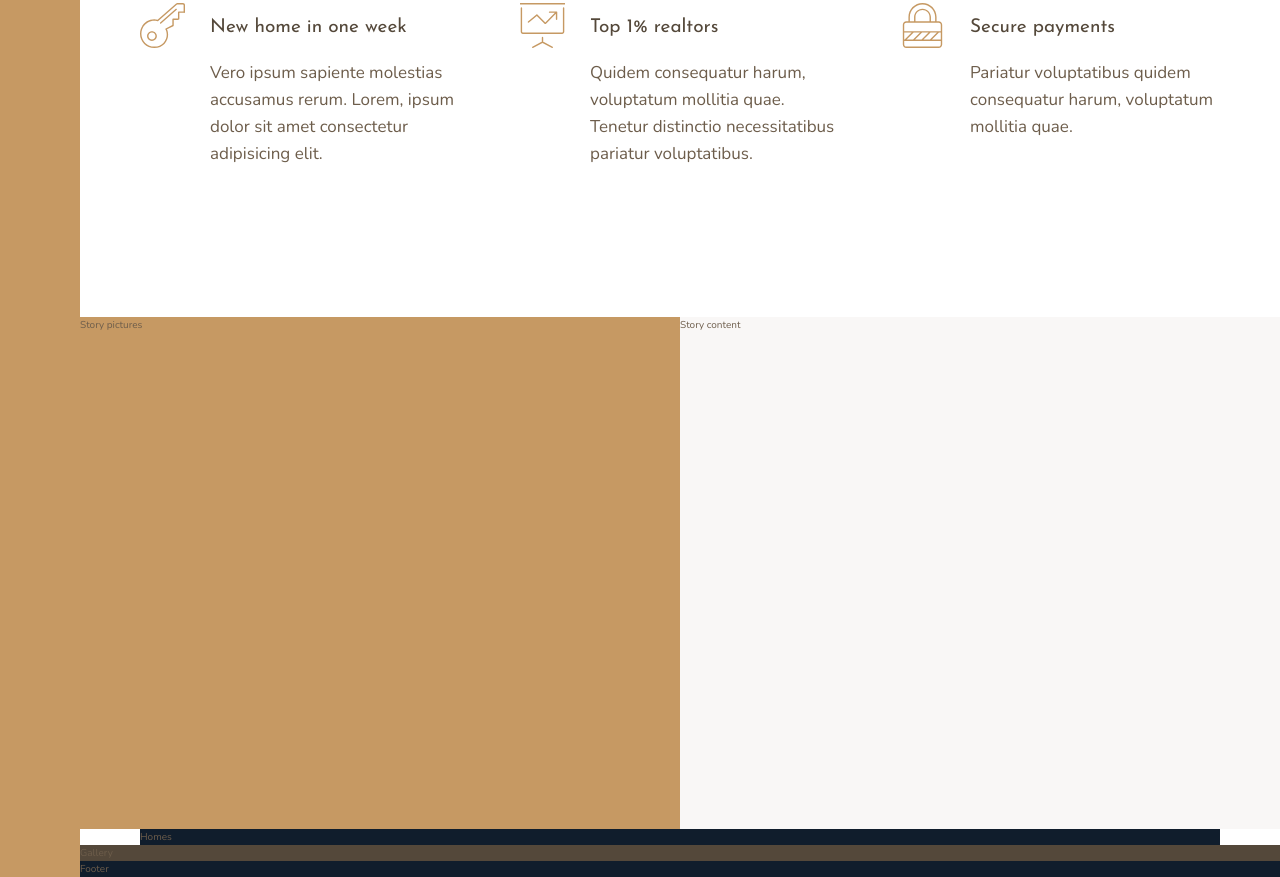
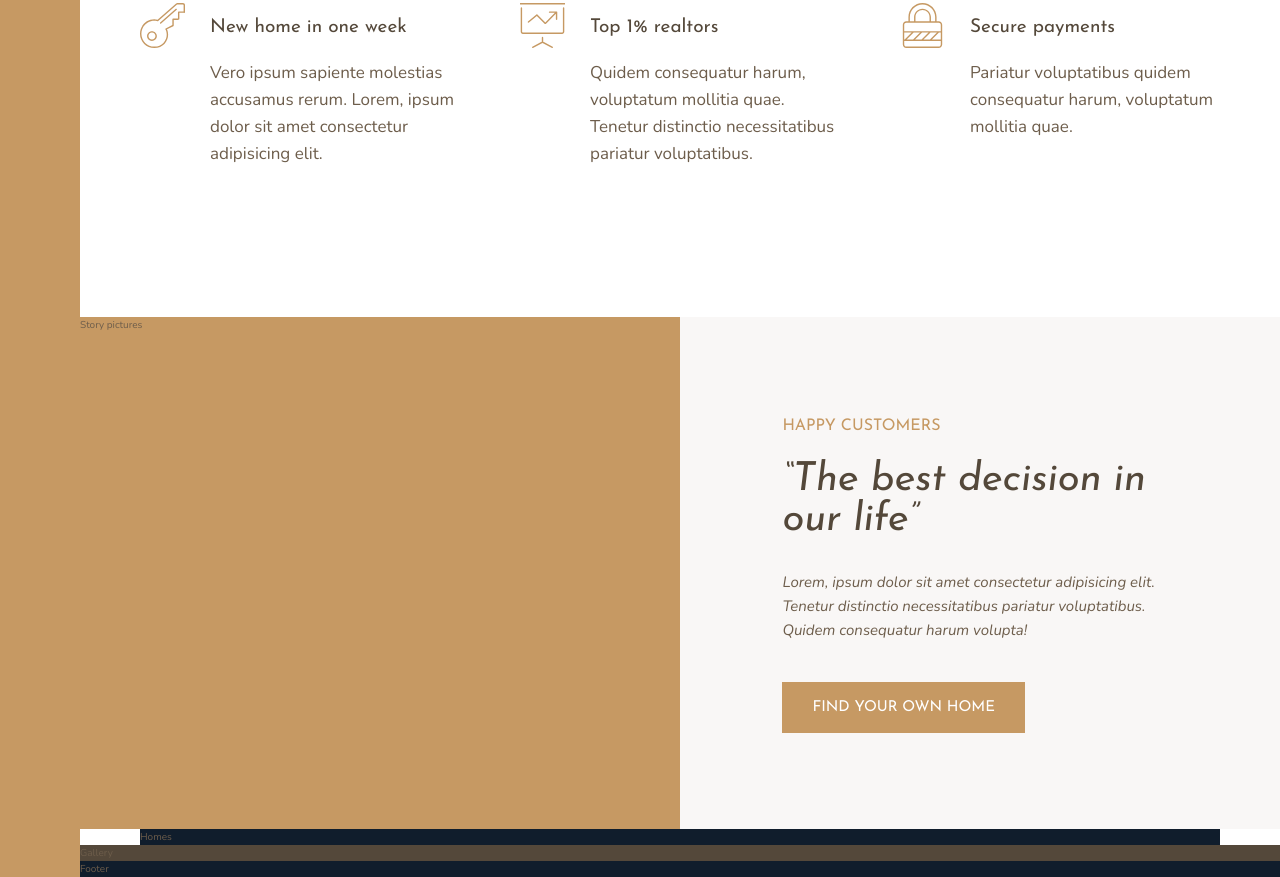
Before and after one commit to t-kowalewski/-realtor_website-grid, a website: page index.html in a window 1280 px wide. Shown: the part 991-1868 px from the top of the page. Drawn offline with nearby package versions, Linux system fonts and the light colour scheme.

Commit message:
add & style story text part

```diff
--- a/index.html
+++ b/index.html
@@ -86,7 +86,12 @@
 
         <!-- Story - Content -->
         <div class="story__content">
-            Story content
+            <h3 class="heading-3 mb-sm">Happy customers</h3>
+            <h2 class="heading-2 heading-2--dark mb-md">&ldquo;The best decision in our life&rdquo;</h2>
+
+            <p class="story__text">Lorem, ipsum dolor sit amet consectetur adipisicing elit. Tenetur distinctio necessitatibus pariatur voluptatibus. Quidem consequatur harum volupta!</p>
+
+            <button class="btn">Find your own home</button>
         </div>
 
         <!-- Homes -->
--- a/sass/_story.scss
+++ b/sass/_story.scss
@@ -11,5 +11,24 @@
 
     grid-row: 3 / 4;
     grid-column: col-start 5 / full-end;
+
+    padding: 6rem 8vw;
+
+    display: flex;
+    flex-direction: column;
+    justify-content: center;
+    align-items: flex-start;
+
+    // Grid solution (for the above)
+    // display: grid;
+    // grid-template-columns: 1fr;
+    // align-content: center;
+    // justify-items: start;
+  }
+
+  &__text {
+    font-size: 1.5rem;
+    font-style: italic;
+    margin-bottom: 4rem;
   }
 }
--- a/sass/_typography.scss
+++ b/sass/_typography.scss
@@ -1,3 +1,5 @@
+/////////////////////////////////////////
+// Heading
 %heading {
   font-family: $font-display;
   font-weight: 400;
@@ -9,10 +11,24 @@
 
 .heading-2 {
   @extend %heading;
+  font-size: 4rem;
+  font-style: italic;
+  line-height: 1;
+
+  &--light {
+    color: $color-grey-light-1;
+  }
+
+  &--dark {
+    color: $color-grey-dark-1;
+  }
 }
 
 .heading-3 {
   @extend %heading;
+  font-size: 1.6rem;
+  color: $color-primary;
+  text-transform: uppercase;
 }
 
 .heading-4 {
@@ -27,3 +43,40 @@
     color: $color-grey-dark-1;
   }
 }
+
+/////////////////////////////////////////
+// Button
+.btn {
+  background-color: $color-primary;
+  color: #fff;
+  border: none;
+  outline: none;
+  font-family: $font-display;
+  font-size: 1.5rem;
+  line-height: 1;
+  text-transform: uppercase;
+  padding: 1.8rem 3rem;
+  cursor: pointer;
+
+  transition: background-color .2s;
+
+  &:hover {
+    background-color: $color-primary-dark;
+  }
+}
+
+
+/////////////////////////////////////////
+// Helper Classes
+.mb-sm {
+  margin-bottom: 2rem;
+}
+.mb-md {
+  margin-bottom: 3rem;
+}
+.mb-lg {
+  margin-bottom: 4rem;
+}
+.mb-hg {
+  margin-bottom: 8rem;
+}
```
Also changed, not shown: css/style.css.
